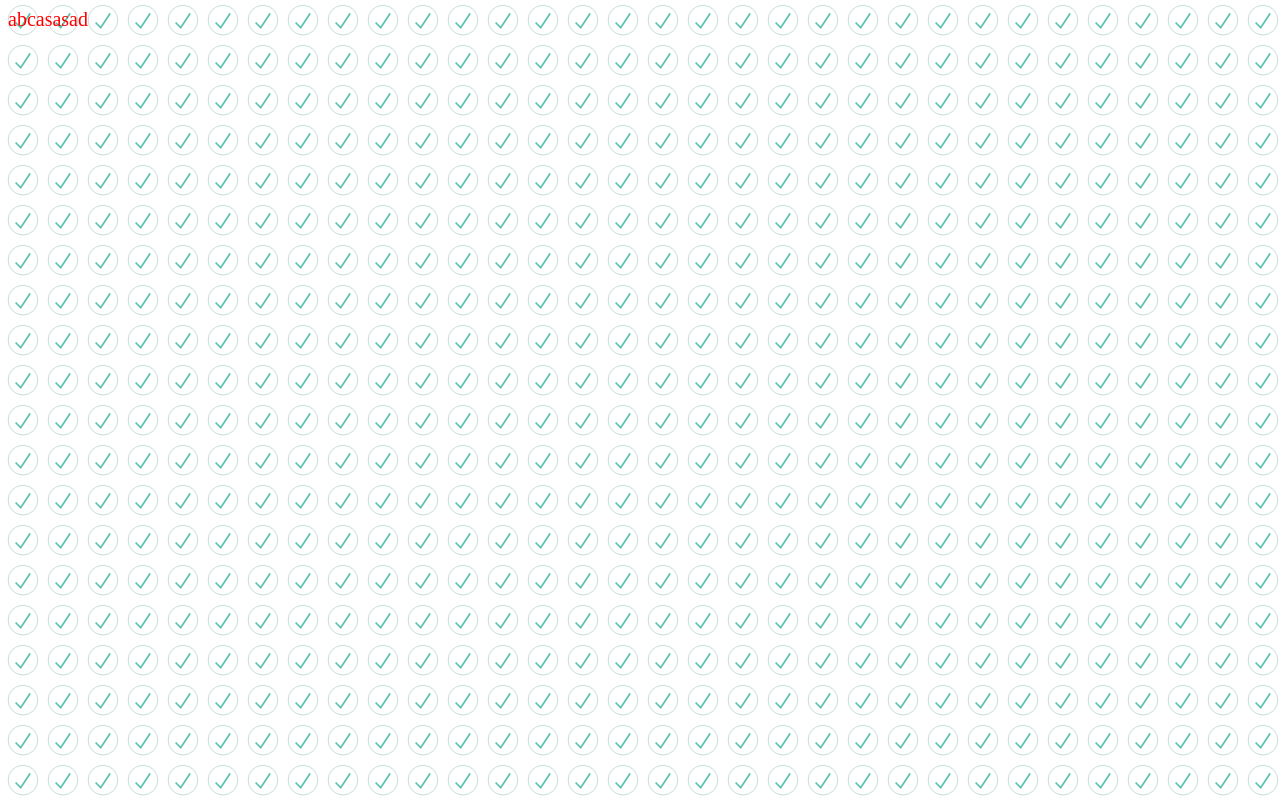
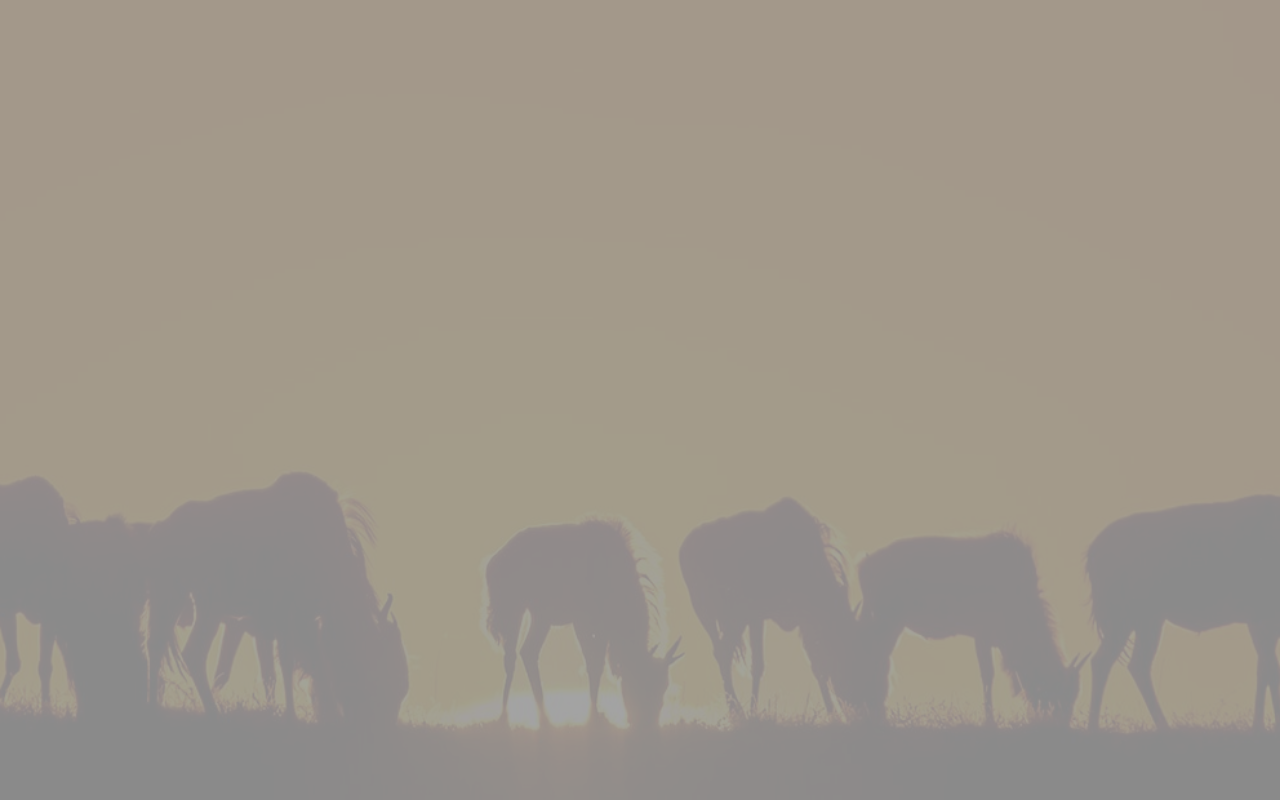
Before and after one commit to AvenCheung/VUE-Webpack-todoapp, a Vue app: page / in a window 1280 px wide. Built offline with nearby package versions, Linux system fonts and the light colour scheme; the HTML template or start-up script is replaced by a standard one.

Commit message:
20200109，增添页页面模板

```diff
--- a/src/app.vue
+++ b/src/app.vue
@@ -1,18 +1,34 @@
 <template>
-  <div id="test">
-    {{text}}
+<!-- vue组件必须有一个独立的外部节点包围。也就是说在template不能有两个并列的节点 -->
+<div id="app">
+  <div id="cover">
+
   </div>
+</div>
 </template>
 
 <script>
 export default {
-  data(){
-    return{
-      text:'abcasasad'
-    }
-  }
+
 }
 </script>
-<style>
-
+<style lang="stylus" scoped>
+//加了scoped使得样式只应用在这层组件，使得不会跟别的组件中相同类属性的样式冲突
+#app{
+  position absolute
+  left 0
+  right 0
+  top 0
+  bottom 0
+}
+#cover{
+  position absolute
+  left 0
+  top 0
+  right 0
+  bottom 0
+  background-color #999
+  opacity .9
+  z-index -1
+}
 </style>
--- /dev/null
+++ b/src/assets/styles/global.styl
@@ -0,0 +1,15 @@
+html, body{
+  margin 0
+  padding 0
+  width 100%
+  height 100%
+}
+body{
+  background-image: url('../images/bg.jpeg')
+  background-size: cover
+  background-position: center;
+  font: 14px 'Helvetica Neue', Helvetica, Arial, sans-serif;
+  color: #4d4d4d;
+  font-smoothing: antialiased;
+  font-weight: 300;
+}
--- a/src/index.js
+++ b/src/index.js
@@ -2,9 +2,7 @@
 import Vue from 'vue'//把vue这个类库引用进来
 import App from './app.vue'
 
-import './assets/styles/test.css'
-import './assets/styles/test-stylus.styl'
-import './assets/images/bg.jpeg'
+import './assets/styles/global.styl'
 
 const root = document.createElement('div');
 document.body.appendChild(root);
--- a/webpack.config.js
+++ b/webpack.config.js
@@ -1,18 +1,18 @@
-const path = require('path')
 //Vue-loader在15.*之后的版本都是 vue-loader的使用都是需要伴生 VueLoaderPlugin的(看下方注释)
+const path = require('path');
+
 const VueLoaderPlugin = require('vue-loader/lib/plugin');
-const HTMLPlugin = require('html-webpack-plugin')
-const webpack = require('webpack')
-const isDev = process.env.NODE_ENV === 'development'
+const HTMLPlugin = require('html-webpack-plugin');
+const webpack = require('webpack');
+
+const isDev = process.env.NODE_ENV === 'development';
 
 const config = {
-  target: 'web',
-  //入口
+  target: 'web', //入口
   entry: path.join(__dirname, 'src/index.js'),
   output: {
     filename: 'bundle.js',
     path: path.join(__dirname, 'dist'),
-    // publicPath:''
   },
   module: {
     rules: [{
@@ -28,21 +28,6 @@ const config = {
         use: [
           'style-loader',
           'css-loader'
-        ]
-      },
-      //css预处理器 styl
-      {
-        test: /\.styl$/,
-        use: [
-          'style-loader',
-          'css-loader',
-          {
-            loader:'postcss-loader',
-            options:{
-              sourceMap:true,
-            }
-          },
-          'stylus-loader'
         ]
       },
       {
@@ -69,6 +54,22 @@ const config = {
 }
 
 if (isDev) {
+  config.module.rules.push({
+    //css预处理器，使用模块化的方式写css代码
+    //stylus-loader专门用来处理stylus文件，处理完成后变成css文件，交给css-loader.webpack的loader就是这样一级一级向上传递，每一层loader只处理自己关心的部分
+    test: /\.styl/,
+    use: [
+      'vue-style-loader',
+      'css-loader',
+      {
+        loader: 'postcss-loader',
+        options: {
+          sourceMap: true
+        }
+      },
+      'stylus-loader'
+    ]
+  });
   config.devtool = '#cheap-module-eval-source-map'
   config.devServer = {
       port: 8000,
@@ -77,7 +78,7 @@ if (isDev) {
       overlay: {
         errors: true
       },
-    hot:true
+      hot: true
       //这个功能是当我们运行devServer的时候，会自动帮我们打开浏览器
       // open:true
     },
@@ -87,17 +88,4 @@ if (isDev) {
     )
 }
 
-module.exports = config
-
-
-
-// const VueLoaderPlugin = require('vue-loader/lib/plugin');
-// plugins: [
-//   new HtmlWebpackPlugin({
-//   template: "./index.html",
-//   filename: "../views/mobile.html",
-//   hash: true,
-//   inject: true
-//   }),
-//   new VueLoaderPlugin()
-// ]
+module.exports = config;
```
Also changed, not shown: src/todo/footer.jsx (added), src/todo/header.vue (added), src/todo/item.vue (added), src/todo/tabs.vue (added), src/todo/todo.vue (added). Lines whose indentation alone changed are shown as unchanged.
